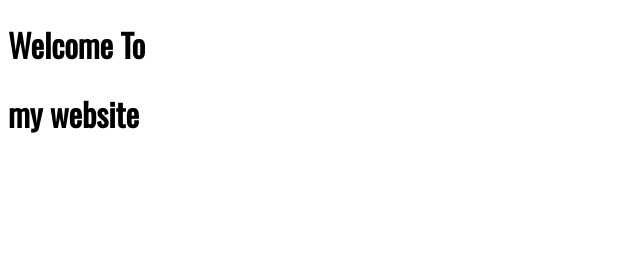
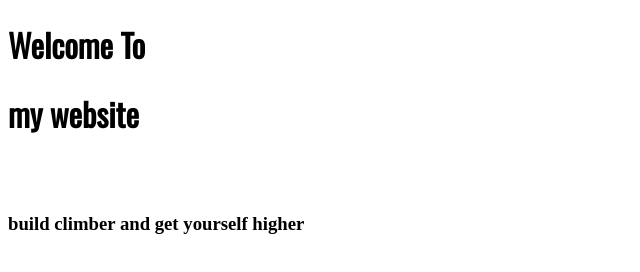
Before and after one commit to tahid02/web-portfolio, a plain HTML site: page index.html in a window 1280 px wide. Shown: the whole page, without its empty margins (0-640 px from the left). Drawn offline with nearby package versions, Linux system fonts and the light colour scheme.

Commit message:
addig third line

```diff
--- a/index.html
+++ b/index.html
@@ -11,5 +11,8 @@
 <body>
     <h1>Welcome To</h1>
     <h1>my website</h1>
+    <br>
+    <br>
+    <h3>build climber and get yourself higher</h3>
 </body>
 </html>
```
